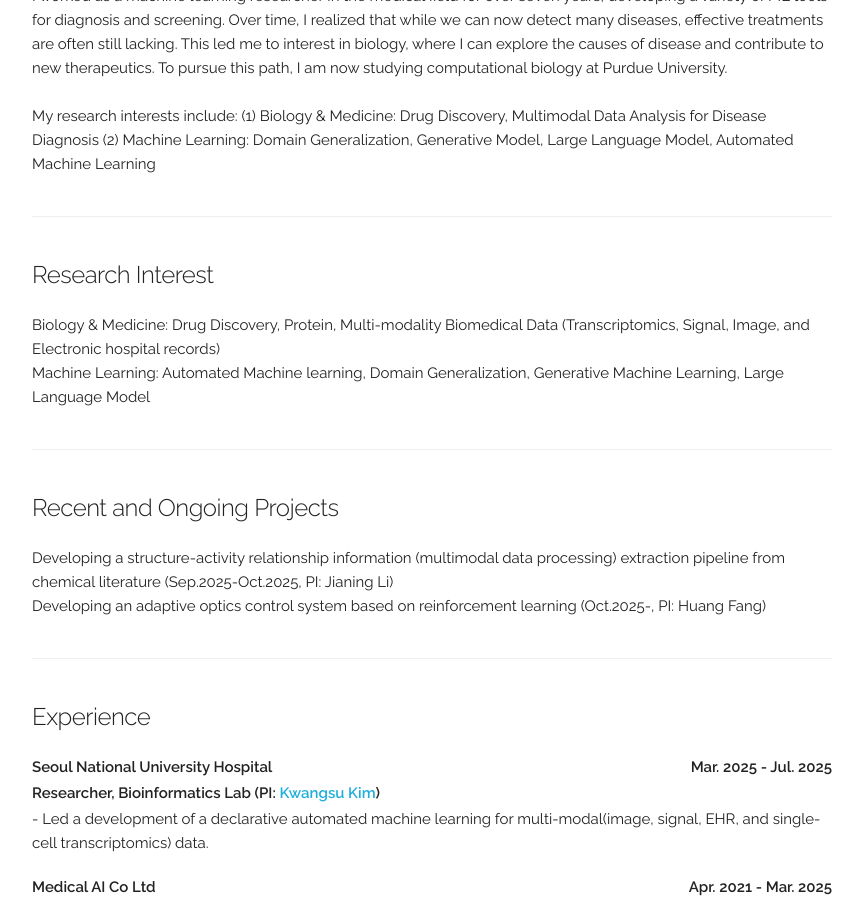
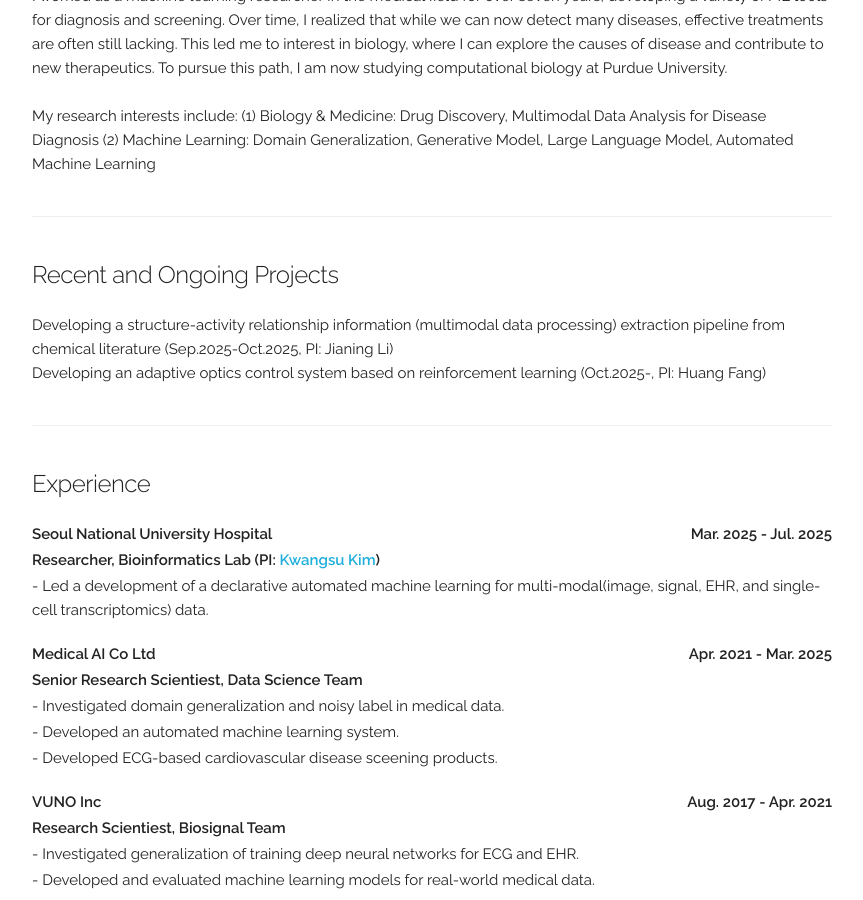
Before and after one commit to byeongtak/byeongtak.github.io, a Jekyll site: the page built from index.html, in a window 1280 px wide and 900 px high, scrolled down 406 px. Shown: the whole window, without its empty margins (208-1071 px from the left). Built offline with Jekyll 4.4.1, drawn with Linux system fonts in a browser that asks for light colours.

Commit message:
Update index.html

```diff
--- a/index.html
+++ b/index.html
@@ -28,12 +28,12 @@
 
 
 <!-- ========== Research Interest ========== -->
-<div class="docs-section" id="interest">
+<!-- <div class="docs-section" id="interest">
   <h5>Research Interest</h5>
 	Biology & Medicine: Drug Discovery, Protein, Multi-modality Biomedical Data (Transcriptomics, Signal, Image, and Electronic hospital records)  <br>
 	Machine Learning: Automated Machine learning, Domain Generalization, Generative Machine Learning, Large Language Model
 
-</div>
+</div> -->
 
 
 <!-- ========== Recent and Ongoing Projects ========== -->
```
